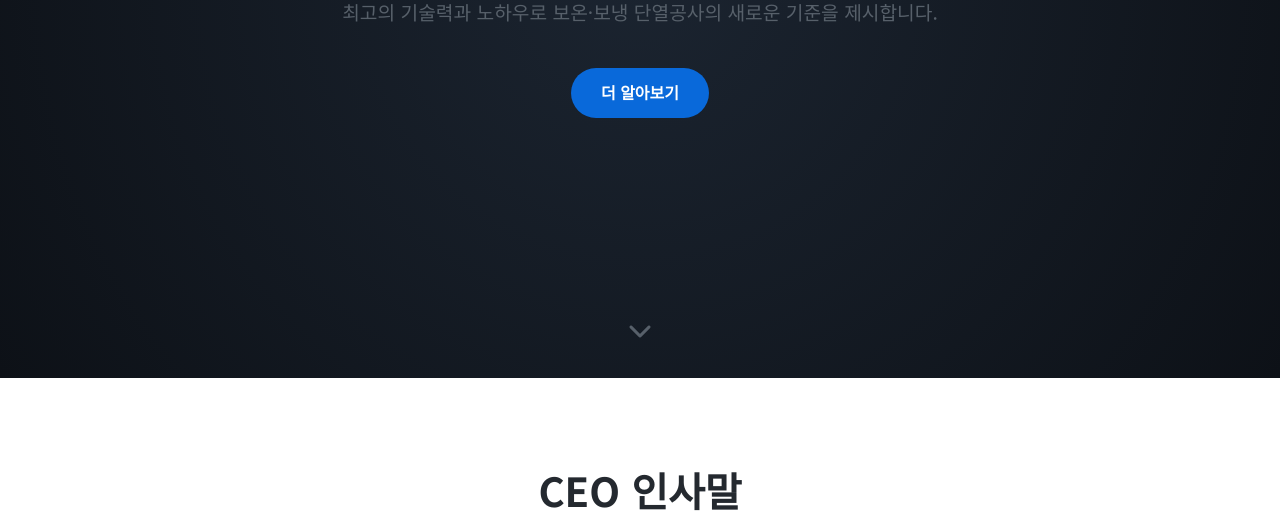
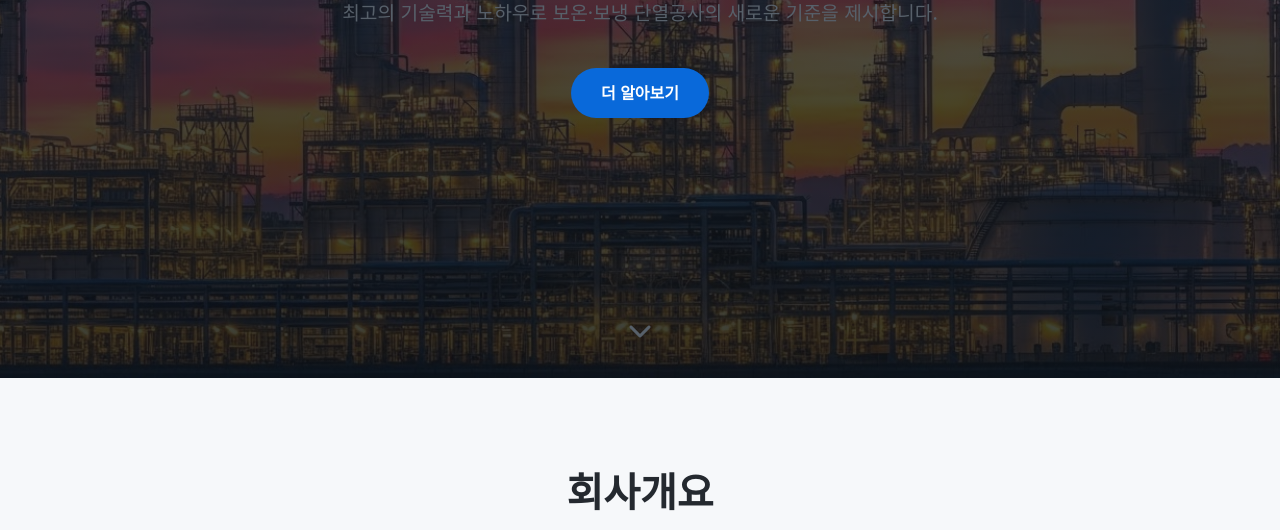
Before and after one commit to taejinins3706/website2026, a plain HTML site: page index.html in a window 1280 px wide. Shown: the part 422-952 px from the top of the page. Drawn offline with nearby package versions, Linux system fonts and the light colour scheme.

Commit message:
upgrade2-1

```diff
--- a/index.html
+++ b/index.html
@@ -99,7 +99,7 @@
 
     <main>
         <!-- Hero Section -->
-        <section class="hero">
+        <section class="hero" id="hero-section">
             <div class="hero-content fade-up">
                 <span data-i18n="hero.company_name"
                     style="display:block; font-size: 1.5rem; color: var(--primary-color); margin-bottom: 20px; font-weight: 700; letter-spacing: -0.5px;">주식회사
@@ -110,20 +110,6 @@
             </div>
             <div class="scroll-down">
                 <i class="fas fa-chevron-down"></i>
-            </div>
-        </section>
-
-        <!-- CEO Greetings -->
-        <section id="company" class="section-padding">
-            <div class="container fade-up">
-                <h2 class="section-title" data-i18n="greetings.title">CEO 인사말</h2>
-                <div class="glass" style="padding: 40px; text-align: center; max-width: 800px; margin: 0 auto;">
-                    <i class="fas fa-quote-left"
-                        style="font-size: 2rem; color: var(--primary-color); margin-bottom: 20px;"></i>
-                    <p data-i18n="greetings.content" style="font-size: 1.1rem; margin-bottom: 30px; line-height: 1.8;">
-                    </p>
-                    <p data-i18n="greetings.ceo" style="font-weight: 700; font-size: 1.2rem;"></p>
-                </div>
             </div>
         </section>
 
--- a/script.js
+++ b/script.js
@@ -243,4 +243,41 @@ document.addEventListener('DOMContentLoaded', () => {
     });
 
 
+
+    // 5. Hero Background Slideshow
+    const heroSection = document.getElementById('hero-section');
+    if (heroSection) {
+        const heroImages = [
+            'Whisk_04936154d3c7abb86d04cbe8aab4b65bdr.jpeg',
+            'Whisk_1841e779acde63eb1784151bc3eb3301dr.jpeg',
+            'Whisk_7d8a9a4d79a2d5796d64287263e40274dr.jpeg',
+            'Whisk_80483ddd394a9cb9c9f4b58dd12184a3dr.jpeg',
+            'Whisk_90dce6473bf2851ab9a40f1737591c80eg.jpeg',
+            'Whisk_b2b13bf3f83f503a9b8441a3ab06d39bdr.jpeg',
+            'Whisk_b6b6289a226e98baa9a428a24986d9efdr.jpeg',
+            'Whisk_f11be3bdf5a83ad914b4f3f5d77b8303dr.jpeg',
+            'Whisk_f699209f6611a6897ca4d48726ebb786dr.jpeg'
+        ];
+
+        // Preload images
+        heroImages.forEach(img => {
+            const tempImg = new Image();
+            tempImg.src = `img/main/${img}`;
+        });
+
+        // Function to set random background
+        function setRandomHeroBackground() {
+            const randomIndex = Math.floor(Math.random() * heroImages.length);
+            const selectedImage = heroImages[randomIndex];
+            // Using a dark gradient overlay to ensure text readability
+            const newBackground = `linear-gradient(rgba(27, 36, 48, 0.7), rgba(13, 17, 23, 0.8)), url('img/main/${selectedImage}')`;
+            heroSection.style.backgroundImage = newBackground;
+        }
+
+        // Initial set
+        setRandomHeroBackground();
+
+        // Interval
+        setInterval(setRandomHeroBackground, 5000);
+    }
 });
--- a/styles.css
+++ b/styles.css
@@ -506,6 +506,9 @@ header.scrolled .mobile-menu-btn {
     justify-content: center;
     position: relative;
     background: radial-gradient(circle at center, #1b2430 0%, #0d1117 100%);
+    background-size: cover;
+    background-position: center;
+    transition: background-image 1.5s ease-in-out;
     overflow: hidden;
 }
 
```
Also changed, not shown: company.html (+6 -4 lines).
